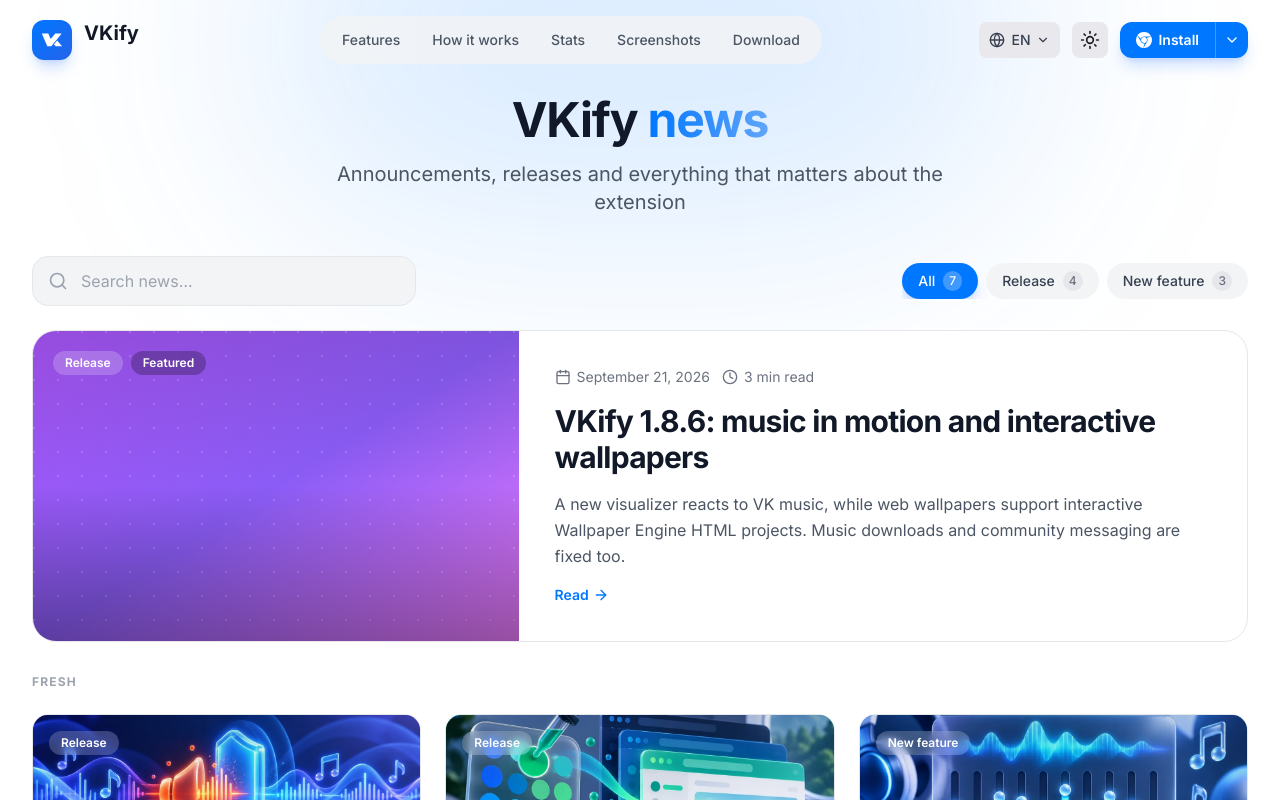
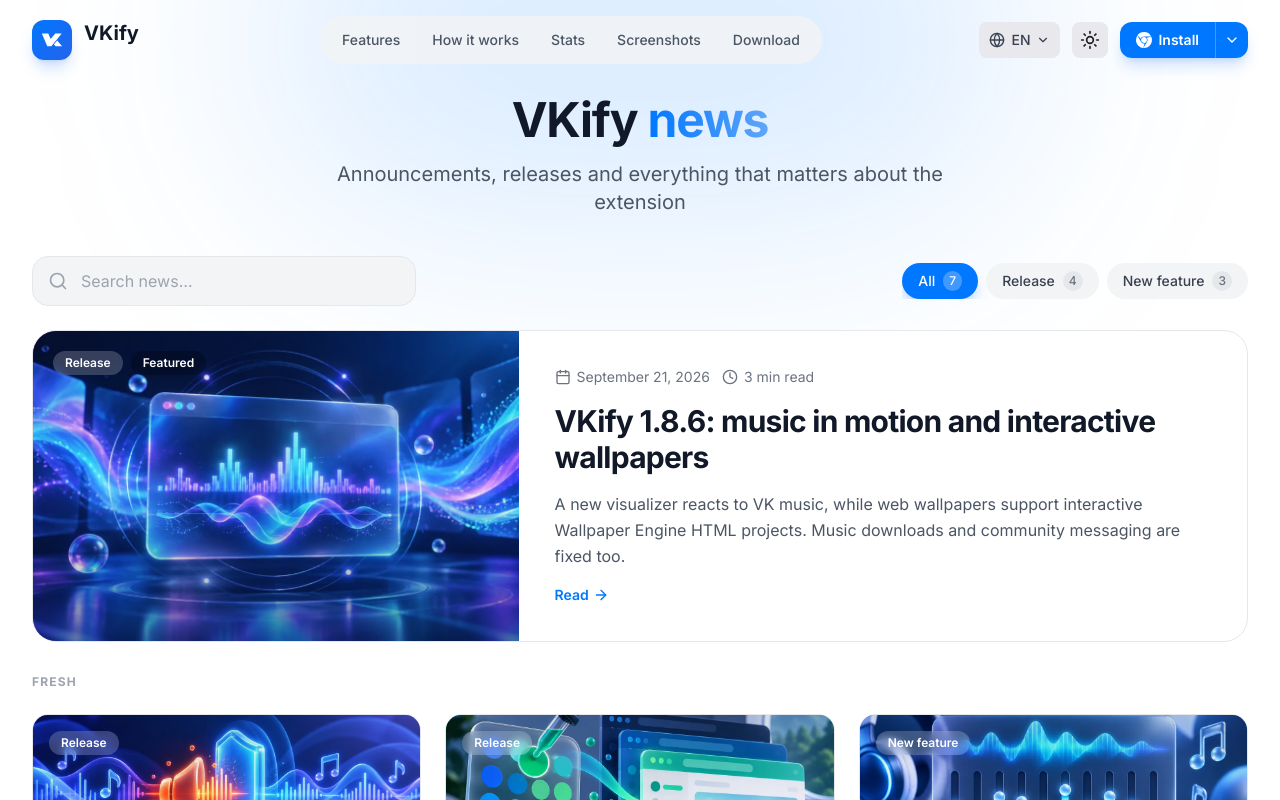
Before and after one commit to VKify/frontend, a React (Vite) app: page /news in a window 1280 px wide. Shown: the top 800 px of the page. Built offline with nearby package versions, Linux system fonts and the light colour scheme; a web font is replaced by a local one.

Commit message:
feat: add v1.8.6 news cover

```diff
--- a/src/data/news.js
+++ b/src/data/news.js
@@ -16,6 +16,7 @@
     date: '2026-09-21',
     category: 'release',
     accent: 'purple',
+    image: '/news/music-visualizer-and-web-wallpapers-1-8-6.webp',
     cta: { labelKey: 'common.installChrome', linkKey: 'chromeWebStore' },
     translations: {
       ru: {
```
Also changed, not shown: public/news/music-visualizer-and-web-wallpapers-1-8-6.webp (added).
